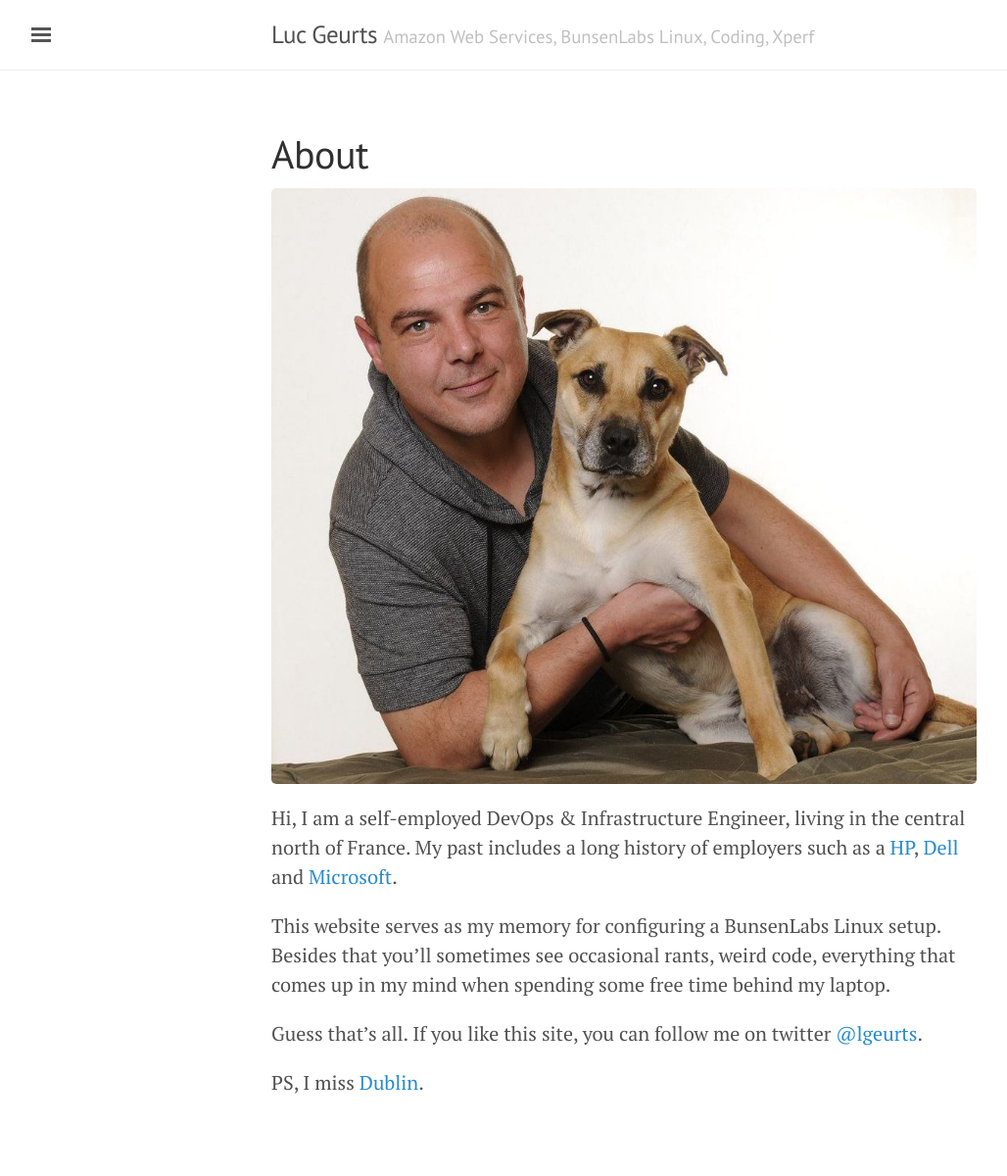
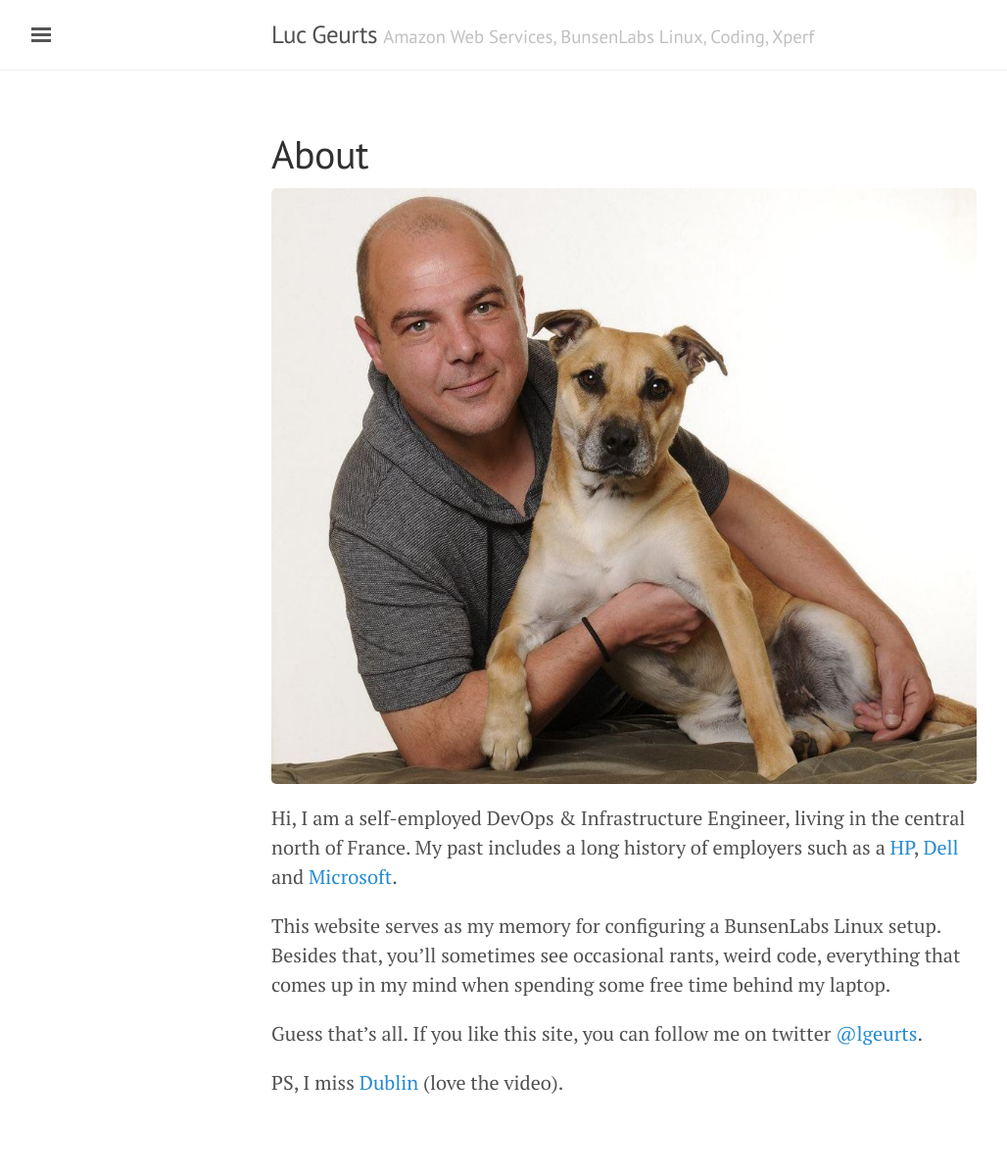
Before and after one commit to lgeurts/lgeurts.github.io, a Jekyll site: the page built from about.md, in a window 1280 px wide. Shown: the whole page at 98% size, without its empty margins (3-1031 px from the left). Built offline with Jekyll 4.4.1, drawn with Linux system fonts in a browser that asks for light colours.

Commit message:
Update about.md

```diff
--- a/about.md
+++ b/about.md
@@ -9,8 +9,8 @@ Hi, I am a self-employed DevOps & Infrastructure Engineer, living in the central
 My past includes a long history of employers such as a [HP](http://https://www.hpe.com/ie/en/home.html), [Dell](http://www.dell.com/learn/us/en/04/premier?c=us&l=en) and [Microsoft](https://support.microsoft.com/en-us/premier).
 
 This website serves as my memory for configuring a BunsenLabs Linux setup.
-Besides that you'll sometimes see occasional rants, weird code, everything that comes up in my mind when spending some free time behind my laptop.
+Besides that, you'll sometimes see occasional rants, weird code, everything that comes up in my mind when spending some free time behind my laptop.
 
 Guess that's all. If you like this site, you can follow me on twitter [@lgeurts](https://twitter.com/lgeurts).
 
-PS, I miss [Dublin](https://www.youtube.com/watch?v=LV5QYfpKvEE).
+PS, I miss [Dublin](https://www.youtube.com/watch?v=LV5QYfpKvEE) (love the video).
```
